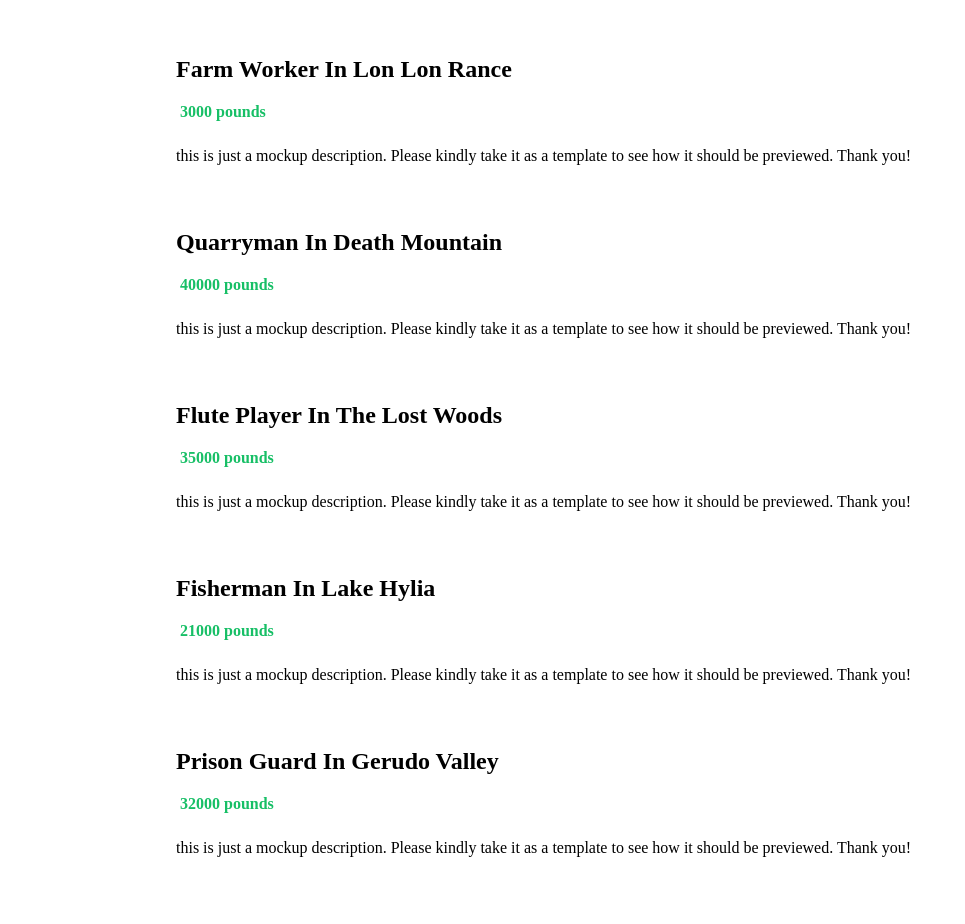
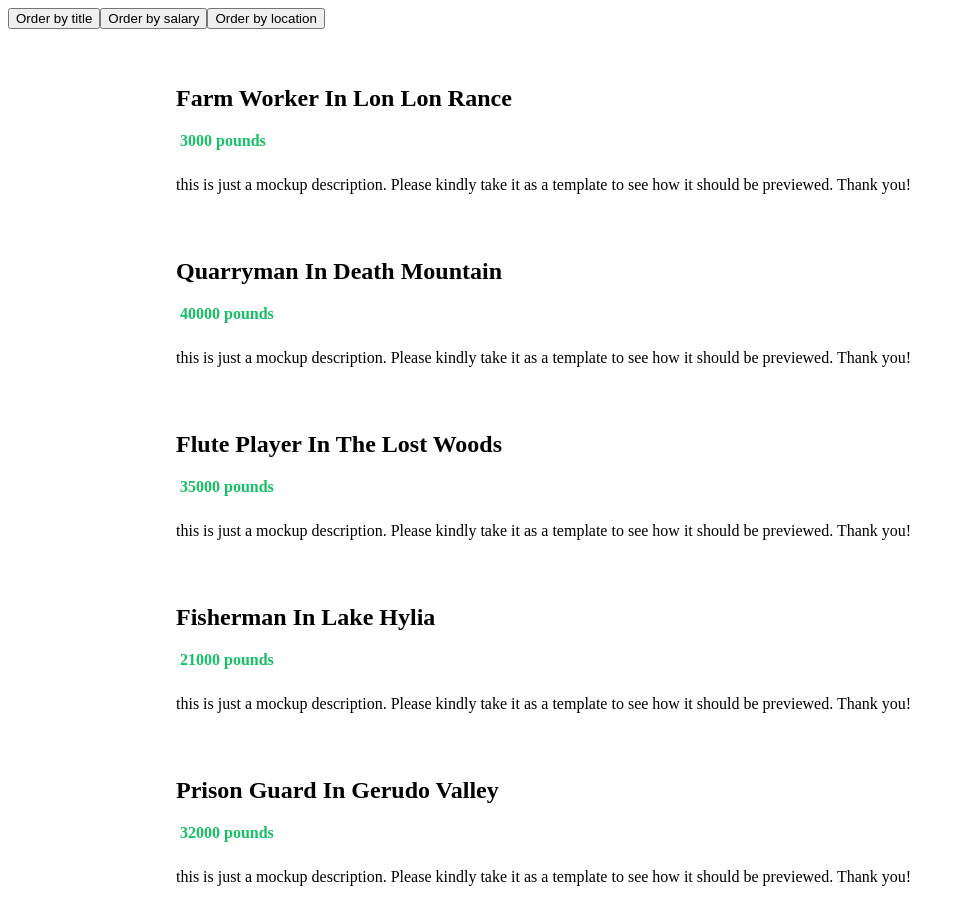
Before and after one commit to AdaN6/hyrule_jobs, a Vue app: page / in a window 1280 px wide. Shown: the top 924 px of the page, without its empty margins (0-965 px from the left). Built offline with nearby package versions, Linux system fonts and the light colour scheme; the HTML template or start-up script is replaced by a standard one.

Commit message:
created a custom type of OrderTerms in order to only allow certain type can be passed through

```diff
--- a/src/App.vue
+++ b/src/App.vue
@@ -11,7 +11,9 @@
   <p>
     {{ jobs[0].location }}
   </p> -->
-
+  <button @click="title">Order by title</button>
+  <button>Order by salary</button>
+  <button>Order by location</button>
   <JobList :jobs="jobs"/>
 </div>
 
@@ -21,6 +23,7 @@
 import { defineComponent, reactive, ref, toRefs } from 'vue';
 import JobList from './components/JobList.vue';
 import Job from './types/Job';
+import OrderTerms from './types/OrderTerms'
 
 
 
@@ -54,6 +57,10 @@ export default defineComponent({
       { title: 'fisherman', location: 'lake hylia', salary: 21000, id: '4' },
       { title: 'prison guard', location: 'gerudo valley', salary: 32000, id: '5' }
     ])
+
+    const handleClick = (term: OrderTerms) => {
+
+    }
 
     return { jobs }
   },
--- /dev/null
+++ b/src/types/OrderTerms.ts
@@ -0,0 +1,3 @@
+type OrderTerm = 'location' | 'title' | 'salary'
+
+export default OrderTerm
```
